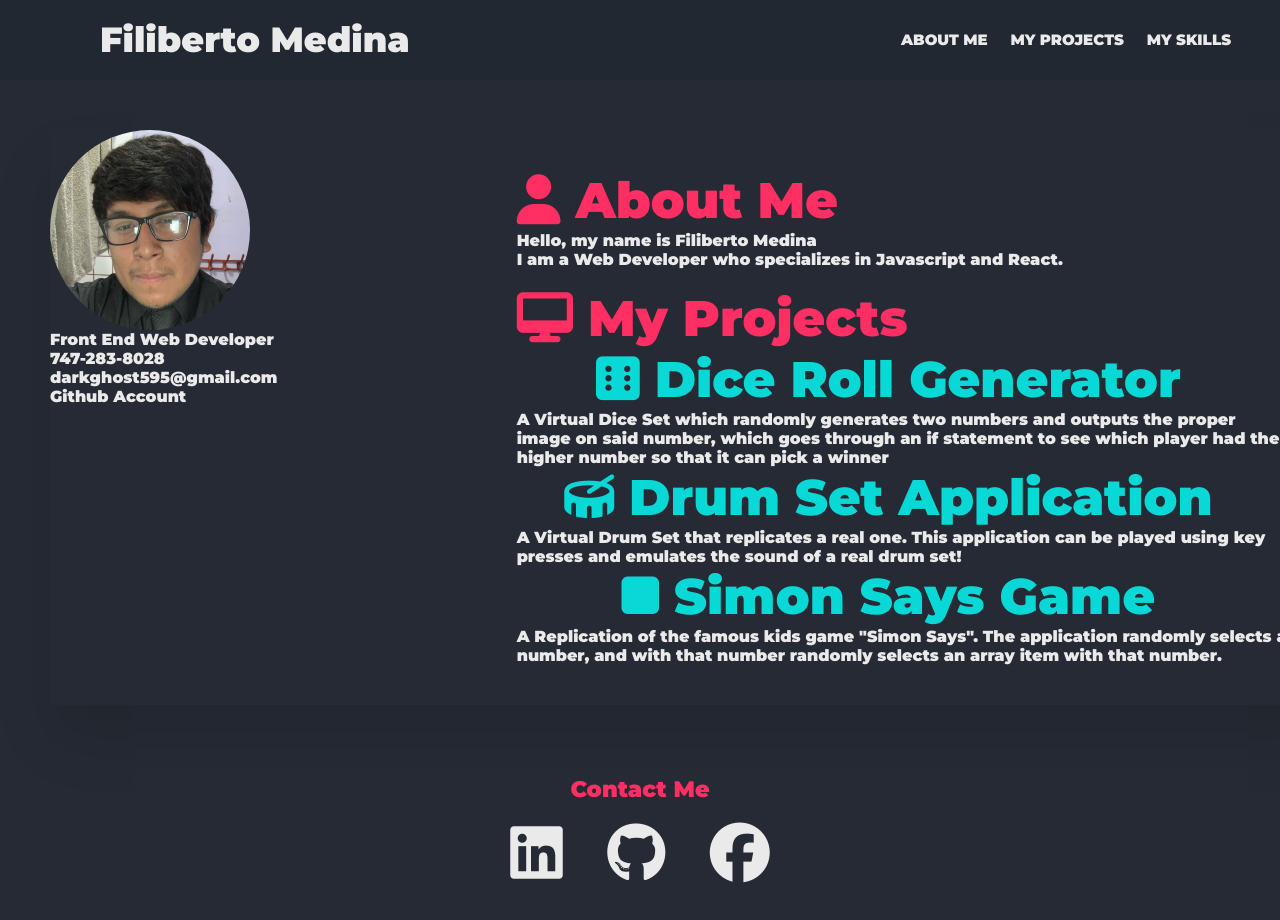
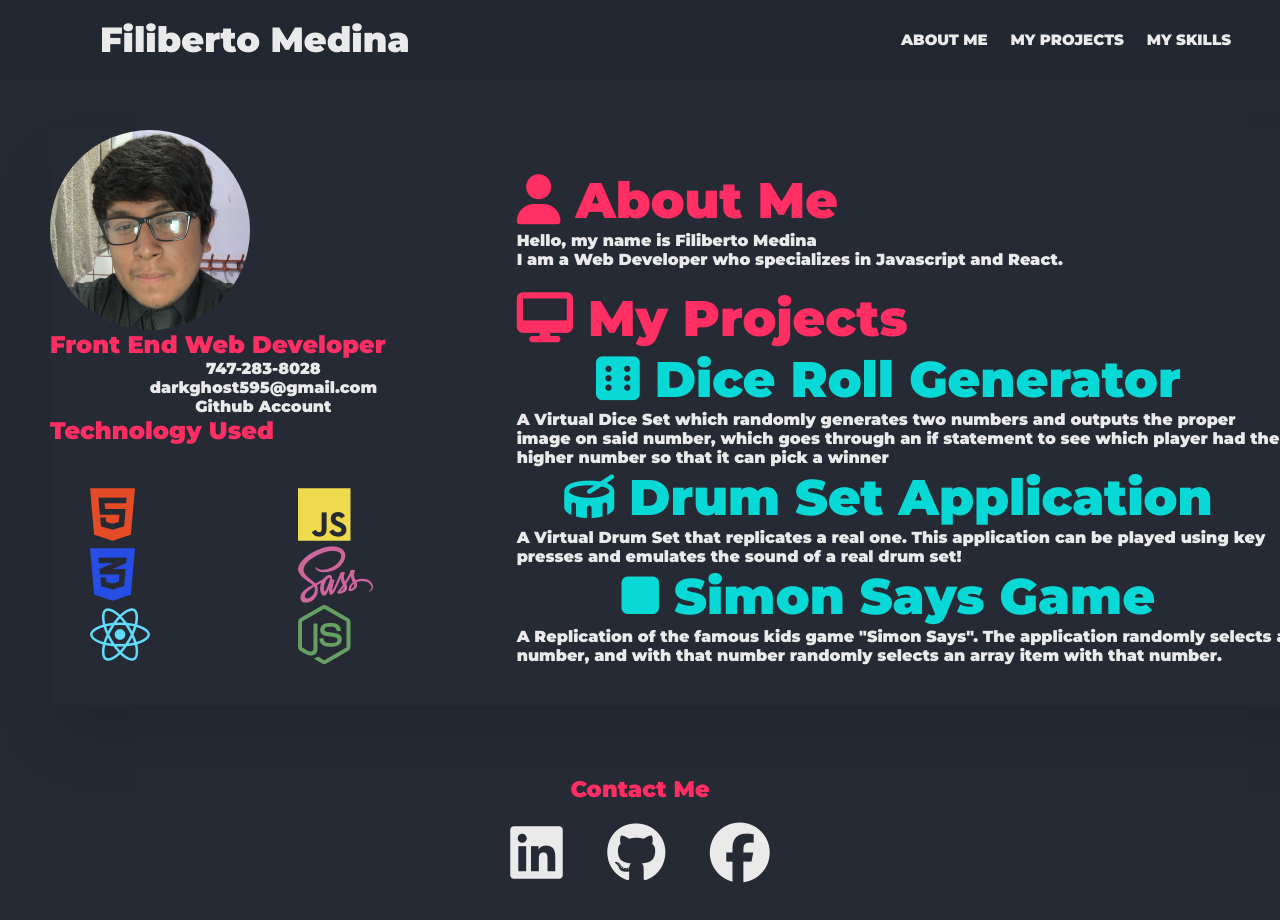
Before and after one commit to filipmed/My-Website, a plain HTML site: page index.html in a window 1280 px wide. Shown: the top 920 px of the page. Drawn offline with nearby package versions, Linux system fonts and the light colour scheme.

Commit message:
Add files via upload

```diff
--- a/index.html
+++ b/index.html
@@ -22,30 +22,67 @@
            </ul>
        </nav>
     <div class="container">
+
+
       <div class="left_side">
         <div class="profile-text">
 
             <div class="img">
                 <img src="images/face.jpg" alt="">
             </div>
-          <h2></h2>
+          <h2>Front End Web Developer</h2>
             <ul class = contact_info>
-                <li>Front End Web Developer</li>
+
                 <li>747-283-8028</li>
                 <li>darkghost595@gmail.com</li>
                 <li>Github Account    </li>
+
+
             </ul>
-        </div>
+            <div>
+              <h2>Technology Used</h2>
+
+
+              <div class="technology">
+                <i class="fa-brands fa-html5"></i>
+                <i class="fa-brands fa-js"></i>
+                <i class="fa-brands fa-css3-alt"></i>
+                <i class="fa-brands fa-sass"></i>
+                <i class="fa-brands fa-react"></i>
+                <i class="fa-brands fa-node-js"></i>
+              </div>
+
+
+
+
+            </div>
+
+          </div>
+
+
+
+
+
+
+
+
+
 
 
       </div>
+
+
+
+
       <div class= "right_side">
+
         <div class = "about-me">
           <h3><span><i class="fa-solid fa-user"></i></span>
           About Me</h3>
             <p>Hello, my name is Filiberto Medina </p>
             <p>I am a Web Developer who specializes in Javascript and React. </p>
         </div>
+
         <div class="My_Projects">
           <br>
           <h3> <span>
@@ -74,6 +111,7 @@
 
       </div >
     </div>
+
     <footer>
         <div class="container2">
           <h2>Contact Me</h2>
--- a/styles.css
+++ b/styles.css
@@ -109,3 +109,32 @@ a{
     font-size: 60px;
     color:#EAEAEA;
 }
+ul li{
+    text-align: center;
+    position :relative;
+}
+.technology{
+    display: grid;
+    grid-template-columns: 3fr 2fr;
+    font-size: 60px;
+    padding:40px;
+}
+.technology .fa-html5 {
+    color:#e34c26;
+}
+
+.technology .fa-js{
+    color:#f0db4f;
+}
+.technology .fa-css3-alt {
+    color:#264de4;
+}
+.technology .fa-sass {
+    color:#CD6799;
+}
+.technology .fa-react {
+    color:#61dbfb;
+}
+.technology .fa-node-js {
+    color:#68a063;
+}
```
